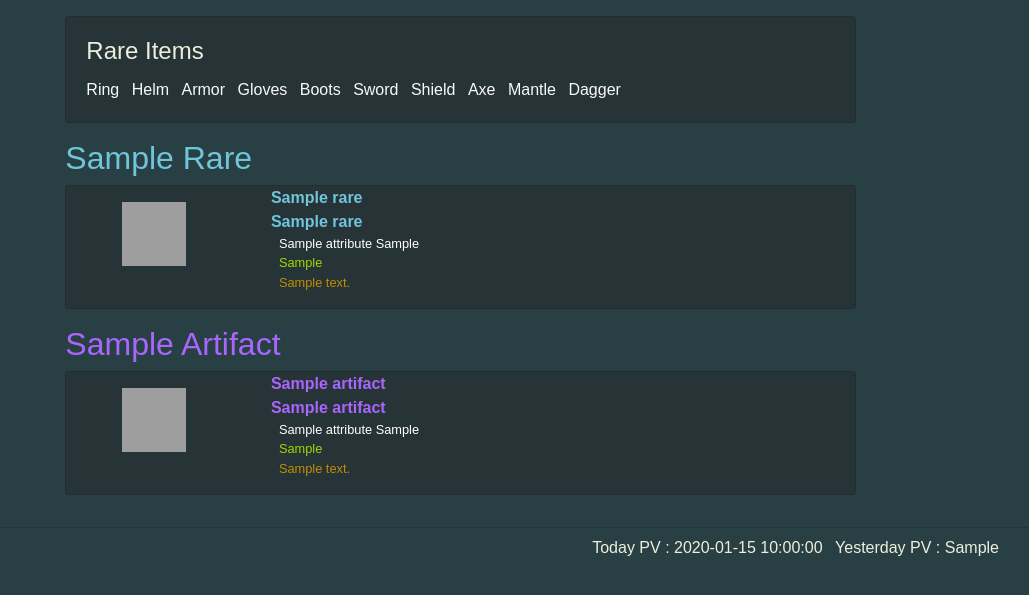
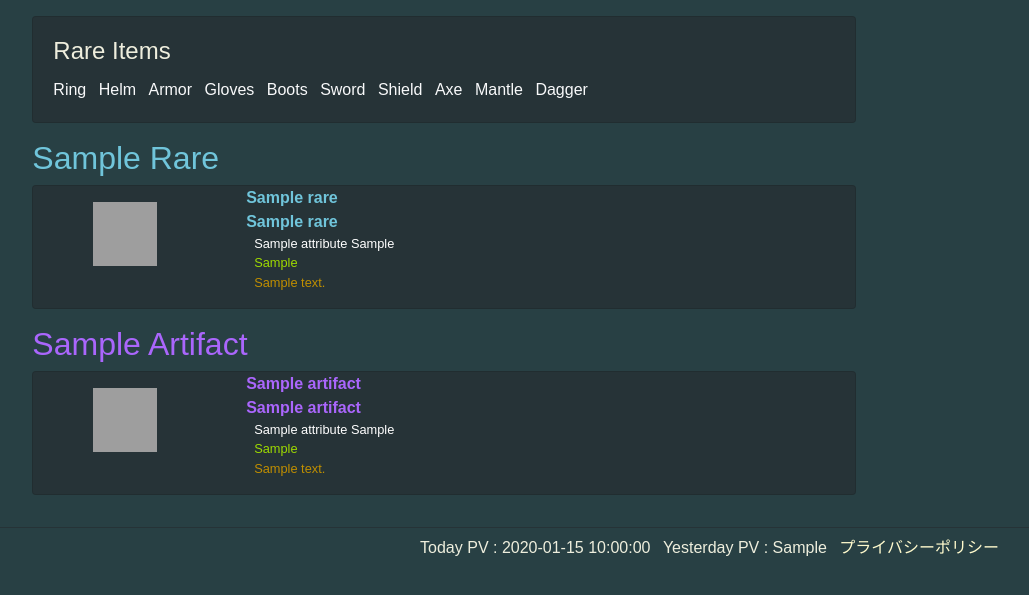
Before and after one commit to Candle5000/uruluk, a PHP site: template templates/items/rare.phtml in a window 1280 px wide. Shown: the part 56-651 px from the top of the page, without its empty margins (196-1225 px from the left). Run offline with PHP 8.4, Linux system fonts and the light colour scheme; the template is opened without the code that fills it: most values are stand-ins (such as "Sample title", 1, 10 or a date in 2020); some libraries are stand-ins or nearby versions; grey boxes are pictures that could not be loaded.

Commit message:
テンプレートの共通部分を変更

```diff
--- a/templates/footer.phtml
+++ b/templates/footer.phtml
@@ -1,9 +1,12 @@
+    </main>
+  </div>
 </div>
 <footer class="border-top border-darkblue">
   <div class="container">
     <ul class="float-right list-inline my-2">
       <li class="list-inline-item">Today PV : <?= $footer['pv_today'] ?></li>
       <li class="list-inline-item">Yesterday PV : <?= $footer['pv_yesterday'] ?></li>
+      <li class="list-inline-item"><a href="/privacy" class="lemonchiffon">プライバシーポリシー</a></li>
     </ul>
   </div>
 </footer>
--- a/templates/header.phtml
+++ b/templates/header.phtml
@@ -38,3 +38,9 @@
   </div>
 </nav>
 <div id="main" class="container-fluid">
+  <div class="row flex-xl-nowrap mb-2">
+    <div class="col-12 col-md-3 col-xl-2 order-xl-1 align-self-start">
+    </div>
+    <div class="d-none d-xl-block col-xl-2 order-xl-3 align-self-start">
+    </div>
+    <main class="col-12 col-md-9 col-xl-8 py-2 py-md-3 order-xl-2" role="main">
--- a/templates/items/rare.phtml
+++ b/templates/items/rare.phtml
@@ -1,11 +1,4 @@
 <?= $this->fetch('header.phtml', ['header' => $header]) ?>
-<div class="row flex-xl-nowrap mb-2">
-  <div class="col-12 col-md-3 col-xl-2 order-xl-1 align-self-start">
-  </div>
-  <div class="d-none d-xl-block col-xl-2 order-xl-3 align-self-start">
-  </div>
-  <main class="col-12 col-md-9 col-xl-8 py-md-3 pl-md-5 order-xl-2" role="main">
-
 <div class="card mt-3 mt-md-0 mb-2 bg-darkblue">
   <div class="card-body">
     <h4 class="card-title">
@@ -135,6 +128,4 @@
     </div>
   </div>
 <?php endforeach ?>
-  </main>
-</div>
 <?= $this->fetch('footer.phtml', ['footer' => $footer]) ?>
```
Also changed, not shown: templates/index.phtml (+0 -8 lines), templates/items/index.phtml (+0 -10 lines), templates/privacy/sample.index.phtml (+0 -8 lines), templates/simulator/index.phtml (+0 -10 lines), 1 other file. Lines whose indentation alone changed are shown as unchanged.
